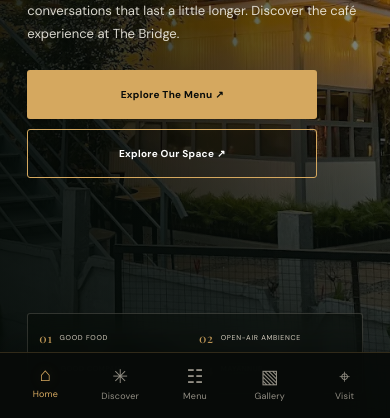
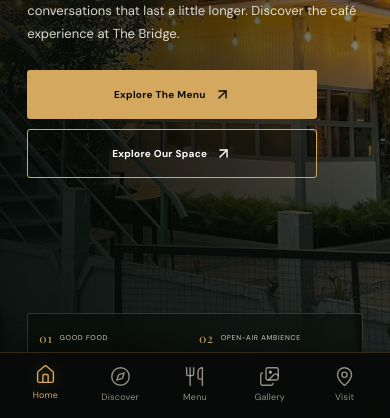
Before and after one commit to xansar1/the-bridge-resto-cafe, a Next.js app: page / in a window 390 px wide. Shown: the part 426-844 px from the top of the page. Built offline with nearby package versions, Linux system fonts and the light colour scheme; a web font is replaced by a local one.

Commit message:
Polish responsive navigation icons

```diff
--- a/src/app/globals.css
+++ b/src/app/globals.css
@@ -3150,3 +3150,26 @@ em {
     transition: none;
   }
 }
+
+/* LUCIDE ICON ALIGNMENT */
+
+.mobile-bottom-nav a > svg {
+  display: block;
+  flex-shrink: 0;
+  transition: transform 0.25s ease;
+}
+
+.mobile-bottom-nav a.active > svg {
+  filter: drop-shadow(0 0 7px rgba(213, 168, 95, 0.35));
+}
+
+.hero-actions .button {
+  display: inline-flex;
+  align-items: center;
+  justify-content: center;
+  gap: 8px;
+}
+
+.hero-actions .button svg {
+  flex-shrink: 0;
+}
--- a/src/app/page.tsx
+++ b/src/app/page.tsx
@@ -2,6 +2,17 @@
 "use client";
 
 import { useEffect, useState } from "react";
+import {
+  House,
+  Compass,
+  Utensils,
+  Images,
+  MapPin,
+  ArrowUpRight,
+  Sparkles,
+  Menu,
+  X,
+} from "lucide-react";
 
 const navItems = [
   { label: "Discover", href: "#discover" },
@@ -606,10 +617,11 @@ export default function Home() {
 
           <div className="hero-actions">
             <a href="#menu" className="button button-light">
-              Explore The Menu ↗
+              Explore The Menu <ArrowUpRight size={17} />
             </a>
+
             <a href="#space" className="button button-outline">
-              Explore Our Space ↗
+              Explore Our Space <ArrowUpRight size={17} />
             </a>
           </div>
         </div>
@@ -1296,25 +1308,28 @@ export default function Home() {
       )}
 
       {/* MOBILE BOTTOM NAVIGATION */}
-
       <nav className="mobile-bottom-nav" aria-label="Quick navigation">
         {[
-          { label: "Home", href: "#home", icon: "⌂" },
-          { label: "Discover", href: "#discover", icon: "✳" },
-          { label: "Menu", href: "#menu", icon: "☷" },
-          { label: "Gallery", href: "#space", icon: "▧" },
-          { label: "Visit", href: "#visit", icon: "⌖" },
-        ].map((item) => (
+          { label: "Home", href: "#home", icon: House },
+          { label: "Discover", href: "#discover", icon: Compass },
+          { label: "Menu", href: "#menu", icon: Utensils },
+          { label: "Gallery", href: "#space", icon: Images },
+          { label: "Visit", href: "#visit", icon: MapPin },
+        ].map((item) => {
+          const Icon = item.icon;
+
+          return (
             <a
               key={item.label}
               href={item.href}
               className={activeSection === item.href.slice(1) ? "active" : ""}
               onClick={() => setMenuOpen(false)}
             >
-            <span aria-hidden="true">{item.icon}</span>
+              <Icon size={21} strokeWidth={1.6} aria-hidden="true" />
               <small>{item.label}</small>
             </a>
-        ))}
+          );
+        })}
       </nav>
 
       {/* FOOTER */}
```
Also changed, not shown: package.json (+7 -6 lines), 1 other file (tests, documents, lock files or other folders). Lines whose indentation alone changed are shown as unchanged.
